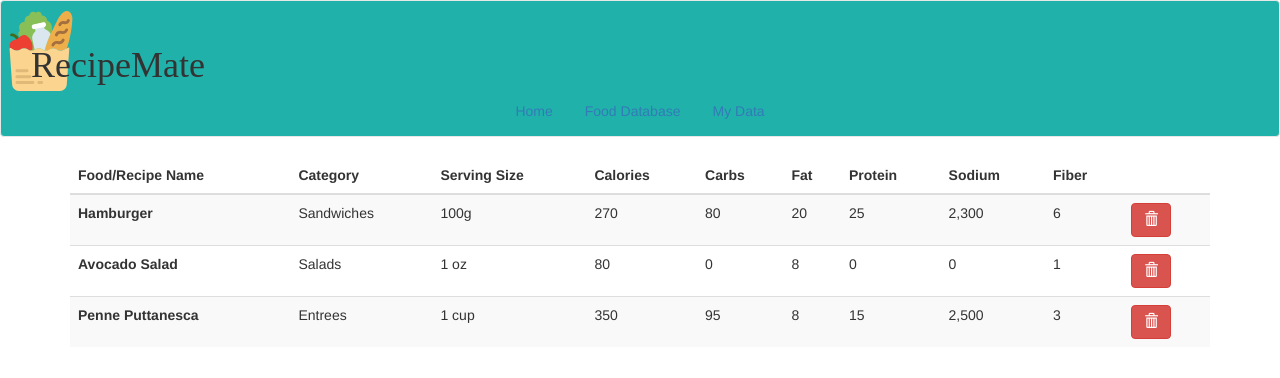
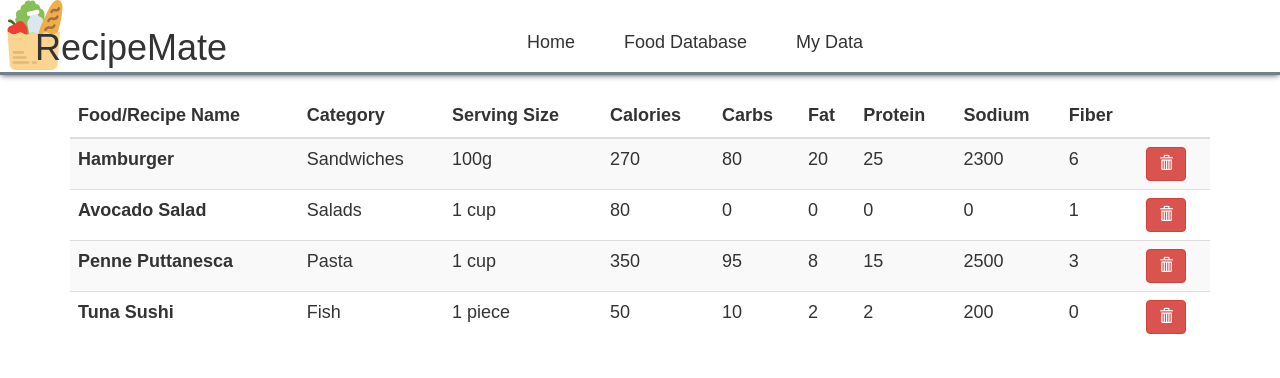
Before and after one commit to BetsyGott/recipeMate, a plain HTML site: page index.html in a window 1280 px wide. Drawn offline with nearby package versions, Linux system fonts and the light colour scheme; some packages are replaced by stand-ins of ours; a web font is replaced by a local one.

Commit message:
used ng-repeat on food table and renamed js file to app.js

```diff
--- a/css/style.css
+++ b/css/style.css
@@ -1,40 +1,69 @@
 body {
     margin: 0;
+    font-family: 'Droid Sans', Arial, sans-serif;
+    font-size: 18px;
 }
 
 .logo-container {
+    float: left;
     background: url("../images/icons/food.svg");
     background-repeat: no-repeat;
     background-size: contain;
-    margin-top: 10px;
-    padding:40px;
+    /*margin-top: 10px;*/
+    padding:35px;
 }
 
 h1.recipe-mate-title {
-    font-family: 'Londrina Solid';
+    font-family: 'Londrina Solid', sans-serif;
     margin: 0;
     position: absolute;
-    top: 45px;
-    left: 30px;
+    top: 28px;
+    left: 35px;
+    width: 20%;
+
 }
 
 .placeholderstyle {
-    background-color: lightseagreen;
+    /*background-color: lightseagreen;*/
 }
 
 .nav-center {
     text-align: center;
+    height: 75px;
+    border-bottom: 3px solid slategrey;
+    box-shadow: 0px 1px 6px -1px rgba(0,0,0,0.75);
 }
-.nav-center ul.nav {
+
+.nav-center ul {
     display: inline-block;
+    width: 50%;
+    margin: 30px 0;
 }
-.nav-center ul.nav li {
+
+.nav-center ul li {
     display: inline-block;
-    display-float: left;
+    margin: 0 2px;
+}
+
+.nav-center ul li a{
+    text-decoration: none;
+    color: inherit;
+    padding: 10px 20px;
+}
+
+.nav-center ul li a:hover{
+    border: 3px solid slategray;
+    color: inherit;
+    border-radius: 15px;
+    font-weight: bold;
+}
+
+.container {
+    padding-top: 20px;
 }
 
 .del {
     padding: 3px 5px;
-    background-color: red;
+    background-color: #ea4335;
     border-radius: 5px;
 }
--- a/index.html
+++ b/index.html
@@ -14,7 +14,7 @@
     <link href="https://maxcdn.bootstrapcdn.com/bootstrap/3.3.6/css/bootstrap.min.css" rel="stylesheet" integrity="sha384-1q8mTJOASx8j1Au+a5WDVnPi2lkFfwwEAa8hDDdjZlpLegxhjVME1fgjWPGmkzs7" crossorigin="anonymous">
     <!--Google Fonts-->
         <!--GOOGLE FONTS GO HERE-->
-    <link href='https://fonts.googleapis.com/css?family=Londrina+Solid' rel='stylesheet' type='text/css'>
+    <link href='https://fonts.googleapis.com/css?family=Londrina+Solid|Droid+Sans' rel='stylesheet' type='text/css'>
     <!--My CSS-->
     <link rel="stylesheet" href="css/style.css" type="text/css">
 
@@ -28,23 +28,19 @@
     <!--Angular Routes-->
     <script src="http://code.angularjs.org/1.3.15/angular-route.js"></script>
     <!--My JS-->
-    <script src="js/script.js"></script>
+    <script src="js/app.js"></script>
 </head>
 <body ng-controller="mainController as mc">
-    <nav class="navbar navbar-default placeholderstyle">
-
+    <nav class="placeholderstyle">
         <div class="logo-container">
             <h1 class="recipe-mate-title">RecipeMate</h1>
         </div>
-        <!--<h1 class="recipe-mate-title">RecipeMate</h1><span class="food"></span>-->
         <div class="nav-center">
-
-            <ul class="nav nav-pills">
+            <ul>
                 <li><a href="#/">Home</a></li>
                 <li><a href="#database">Food Database</a></li>
                 <li><a href="#dashboard">My Data</a></li>
             </ul>
-
         </div>
     </nav>
 
--- a/js/script.js
+++ b/js/app.js
@@ -5,7 +5,8 @@ app.config(function($routeProvider){
     $routeProvider
         .when('/', {
             templateUrl: 'nutrition.html',
-            controller: "mainController"
+            controller: "mainController",
+            controllerAs: "mc"
         })
         .when('/database', {
             templateUrl: 'database.html'
@@ -53,6 +54,17 @@ app.controller('mainController', function(){
             protein: 15,
             sodium: 2500,
             fiber: 3
+        },
+        {
+            name: 'Tuna Sushi',
+            category: 'Fish',
+            servingSize: '1 piece',
+            calories: 50,
+            carbs: 10,
+            fat: 2,
+            protein: 2,
+            sodium: 200,
+            fiber: 0
         }
     ];
 
--- a/nutrition.html
+++ b/nutrition.html
@@ -16,41 +16,18 @@
     </tr>
     </thead>
     <tbody>
-    <tr>
-        <th scope="row">Hamburger</th>
-        <td>Sandwiches</td>
-        <td>100g</td>
-        <td>270</td>
-        <td>80</td>
-        <td>20</td>
-        <td>25</td>
-        <td>2,300</td>
-        <td>6</td>
+    <tr ng-repeat="foods in mc.foodList">
+        <th scope="row">{{ foods.name }}</th>
+        <td>{{ foods.category }}</td>
+        <td>{{ foods.servingSize }}</td>
+        <td>{{ foods.calories }}</td>
+        <td>{{ foods.carbs }}</td>
+        <td>{{ foods.fat }}</td>
+        <td>{{ foods.protein }}</td>
+        <td>{{ foods.sodium }}</td>
+        <td>{{ foods.fiber }}</td>
         <td><div class="btn btn-danger"><span class="glyphicon glyphicon-trash"></span></div></td>
     </tr>
-    <tr>
-        <th scope="row">Avocado Salad</th>
-        <td>Salads</td>
-        <td>1 oz</td>
-        <td>80</td>
-        <td>0</td>
-        <td>8</td>
-        <td>0</td>
-        <td>0</td>
-        <td>1</td>
-        <td><div class="btn btn-danger"><span class="glyphicon glyphicon-trash"></span></div></td>
-    </tr>
-    <tr>
-        <th scope="row">Penne Puttanesca</th>
-        <td>Entrees</td>
-        <td>1 cup</td>
-        <td>350</td>
-        <td>95</td>
-        <td>8</td>
-        <td>15</td>
-        <td>2,500</td>
-        <td>3</td>
-        <td><div class="btn btn-danger"><span class="glyphicon glyphicon-trash"></span></div></td>
-    </tr>
+
     </tbody>
 </table>
```
Lines whose indentation alone changed are shown as unchanged.
